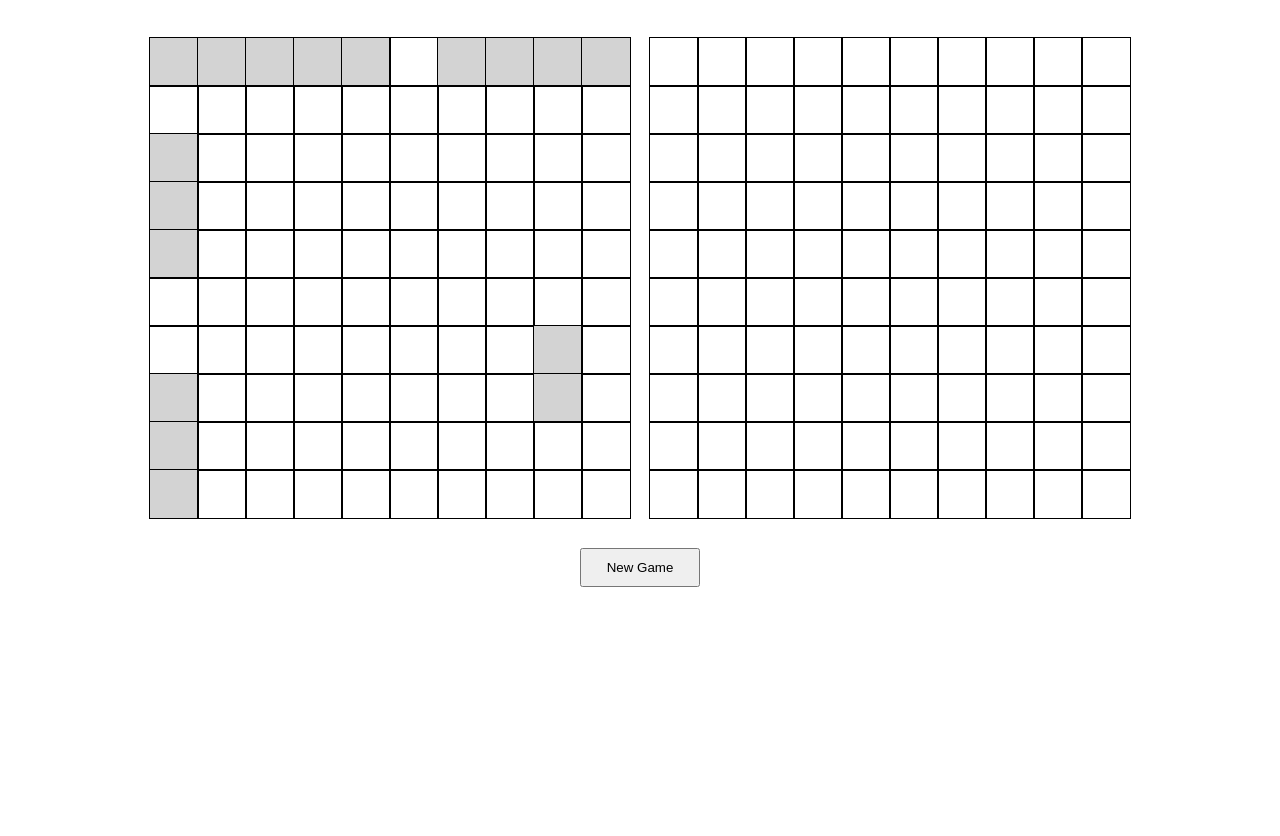
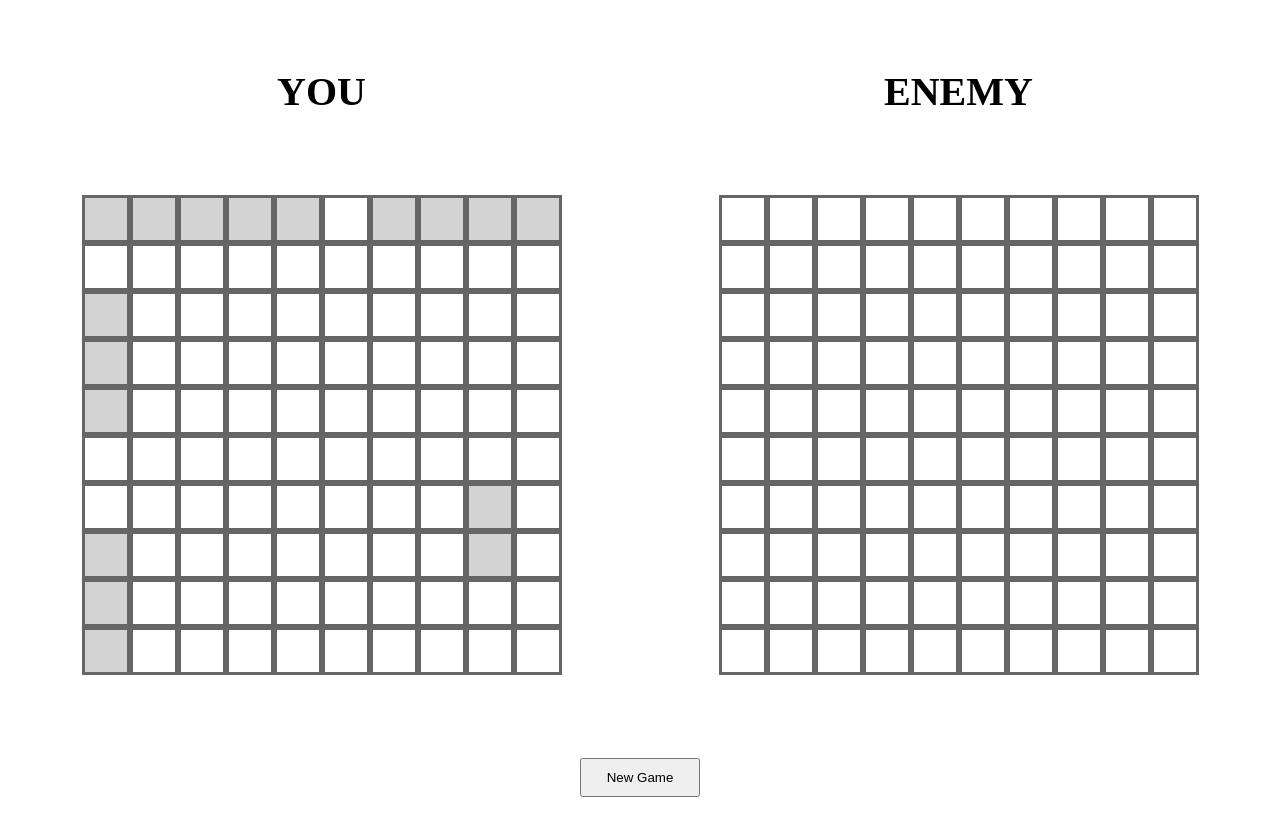
Before and after one commit to jrmilburn/battle-ships, a website with bundled scripts: page index.html in a window 1280 px wide. Before the commit the page ends 800 px from the top, so only its background shows below. Built offline with nearby package versions, Linux system fonts and the light colour scheme.

Commit message:
Change to grid layout and improve front end

```diff
--- a/components/player.js
+++ b/components/player.js
@@ -2,11 +2,12 @@
 import Gameboard from './gameboard.js';
 
 class Player {
-  constructor(isComputer = false) {
+  constructor(name, isComputer = false) {
     this.gameboard = new Gameboard();
     this.isComputer = isComputer;
     this.previousHits = []; // Track previous hits for smart targeting
     this.allMoves = []; // Track all moves to avoid duplicate moves
+    this.name = name;
   }
 
   makeMove(coord, opponentGameboard) {
--- a/components/ship.js
+++ b/components/ship.js
@@ -16,7 +16,7 @@ class Ship {
         if(this.hits >= this.length) {
             this.sunk = true;
         } else {
-            this.sunk = false
+            this.sunk = false;
         }
 
         return this.sunk;
--- a/index.html
+++ b/index.html
@@ -9,10 +9,9 @@
 </head>
 <body>
 
-    <div class="container">
-        <div class="player-board"></div>
-        <div class="enemy-board"></div>
-    </div>
+    <div class="board player-board"></div>
+    <div class="board enemy-board"></div>
+
 
 </body>
 </html>
--- a/index.js
+++ b/index.js
@@ -3,8 +3,15 @@ import Player from './components/player.js';
 import Ship from './components/ship.js';
 
 document.addEventListener("DOMContentLoaded", () => {
-  const container = document.querySelector(".container");
   const body = document.querySelector('body');
+
+  const playerHeading = document.createElement('h2');
+  playerHeading.textContent = 'YOU';
+  playerHeading.classList.add('pheading');
+
+  const enemyHeading = document.createElement('h2');
+  enemyHeading.textContent = 'ENEMY';
+  enemyHeading.classList.add('eheading');
 
   const playerBoardElement = document.createElement("div");
   playerBoardElement.classList.add("board", "player-board");
@@ -17,29 +24,40 @@ document.addEventListener("DOMContentLoaded", () => {
   newGameButton.classList.add('new-game-btn');
 
   body.appendChild(newGameButton);
-  container.appendChild(playerBoardElement);
-  container.appendChild(enemyBoardElement);
+  body.appendChild(playerBoardElement);
+  body.appendChild(enemyBoardElement);
+  body.appendChild(playerHeading);
+  body.appendChild(enemyHeading);
 
   let player1, player2, currentPlayer;
 
   function initializeGame() {
+
+
+
     player1 = new Player();
     player2 = new Player(true); // Computer player
     currentPlayer = player1;
 
+    const carrier = new Ship(5, 0, false);
+    const battleship = new Ship(4, 0, false);
+    const cruiser = new Ship(3, 0, false);
+    const submarine = new Ship(3, 0, false);
+    const destroyer = new Ship(2, 0, false);
+
     // Place ships for player1 (could be dynamic or random)
-    player1.gameboard.placeShip(new Ship(5), [[0, 0], [0, 1], [0, 2], [0, 3], [0, 4]]);
-    player1.gameboard.placeShip(new Ship(4), [[0, 6], [0, 7], [0, 8], [0, 9]]);
-    player1.gameboard.placeShip(new Ship(3), [[2, 0], [3, 0], [4, 0]]);
-    player1.gameboard.placeShip(new Ship(3), [[7, 0], [8, 0], [9, 0]]);
-    player1.gameboard.placeShip(new Ship(2), [[6, 8], [7, 8]]);
+    player1.gameboard.placeShip(carrier, [[0, 0], [0, 1], [0, 2], [0, 3], [0, 4]]);
+    player1.gameboard.placeShip(battleship, [[0, 6], [0, 7], [0, 8], [0, 9]]);
+    player1.gameboard.placeShip(cruiser, [[2, 0], [3, 0], [4, 0]]);
+    player1.gameboard.placeShip(submarine, [[7, 0], [8, 0], [9, 0]]);
+    player1.gameboard.placeShip(destroyer, [[6, 8], [7, 8]]);
 
     // Place ships for player2 (computer)
-    player2.gameboard.placeShip(new Ship(5), [[0, 0], [0, 1], [0, 2], [0, 3], [0, 4]]);
-    player2.gameboard.placeShip(new Ship(4), [[0, 6], [0, 7], [0, 8], [0, 9]]);
-    player2.gameboard.placeShip(new Ship(3), [[2, 0], [3, 0], [4, 0]]);
-    player2.gameboard.placeShip(new Ship(3), [[7, 0], [8, 0], [9, 0]]);
-    player2.gameboard.placeShip(new Ship(2), [[6, 8], [7, 8]]);
+    player2.gameboard.placeShip(carrier, [[0, 0], [0, 1], [0, 2], [0, 3], [0, 4]]);
+    player2.gameboard.placeShip(battleship, [[0, 6], [0, 7], [0, 8], [0, 9]]);
+    player2.gameboard.placeShip(cruiser, [[2, 0], [3, 0], [4, 0]]);
+    player2.gameboard.placeShip(submarine, [[7, 0], [8, 0], [9, 0]]);
+    player2.gameboard.placeShip(destroyer, [[6, 8], [7, 8]]);
 
     renderBoard(player1.gameboard, playerBoardElement);
     renderBoard(player2.gameboard, enemyBoardElement, true);
--- a/style.css
+++ b/style.css
@@ -1,22 +1,58 @@
 body {
-    display: flex;
-    flex-direction: column;
+    display: grid;
+    grid-template-columns: 1fr 1fr;
+    grid-template-rows: 1fr 3fr 1fr;
     align-items: center;
     gap: 10px;
+    justify-items: center;
 }
 
-.container {
-    display: flex;
-    margin: auto;
-    align-items: center;
-    justify-content: center;
+h2 {
+
+    font-size: 2.5rem;
+
+}
+
+.board {
+
     margin-top: 20px;
-  }
+
+}
+
+.player-board {
+
+    grid-row: 2/3;
+    grid-column: 1/2;
+
+}
+
+.enemy-board {
+
+    grid-row: 2/3;
+    grid-column: 2/3;
+
+}
+
+.pheading {
+
+    grid-column: 1/2;
+    grid-row: 1/2;
+
+}
+
+.eheading {
+
+    grid-column: 2/3;
+    grid-row: 1/2;
+
+}
 
   button {
     padding: 10px;
     margin: 10px;
     width: 120px;
+    grid-row: 3/4;
+    grid-column: 1/3;
   }
 
   .board {
@@ -28,12 +64,13 @@ body {
   }
 
   .grid-cell {
-    width: 48px;
-    height: 48px;
-    outline: 1px solid black;
+    width: 42px;
+    height: 42px;
+    outline: 3px solid rgba(0, 0, 0, 0.6);
     background-color: rgba(0, 0, 0, 0);
     display: flex;
     align-items: center;
     justify-content: center;
     cursor: pointer;
+    margin: 3px;
   }
```
